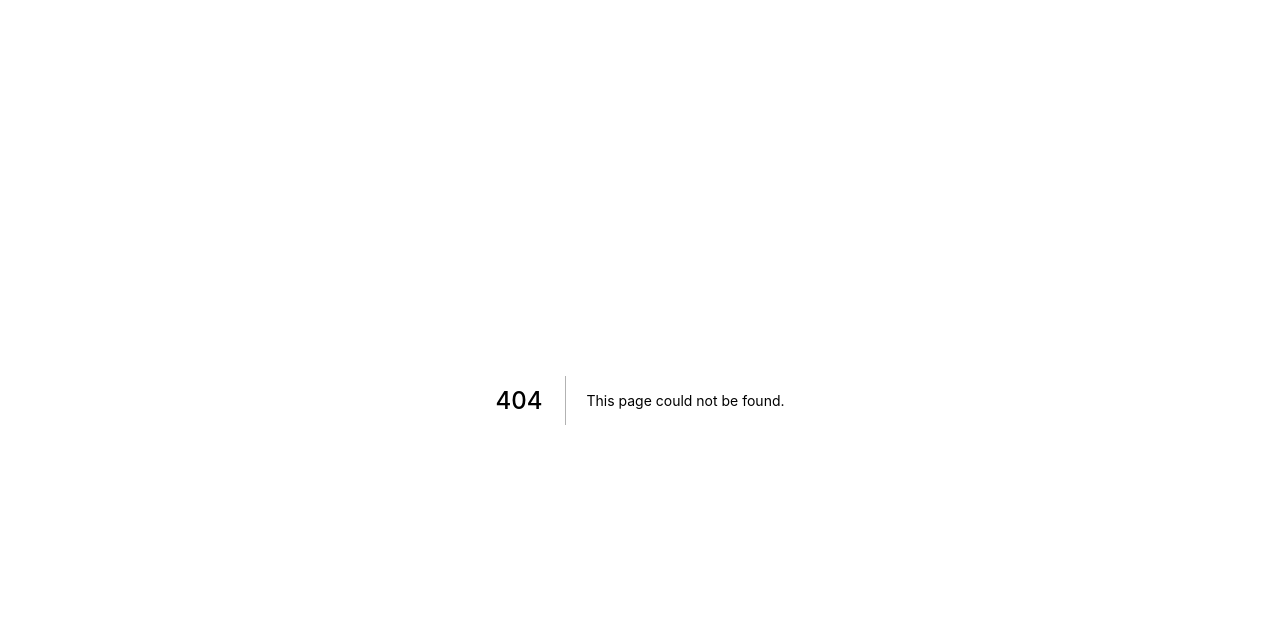
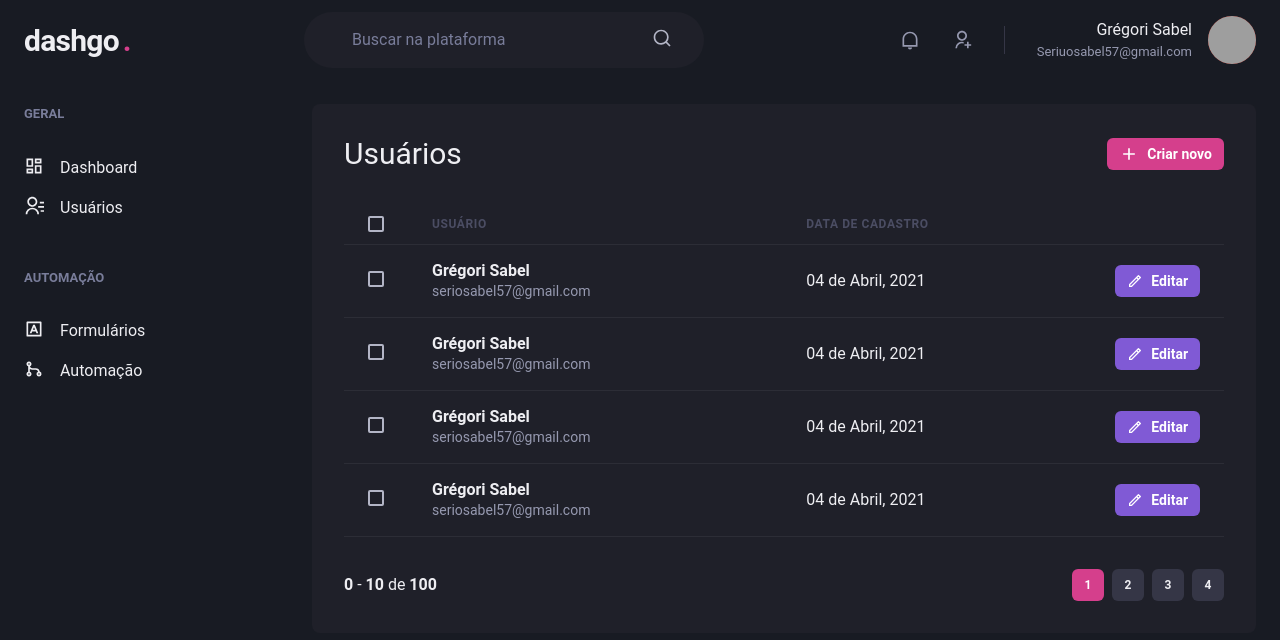
Before and after one commit to Greg-art/Dashgo, a Next.js app: page /users in a window 1280 px wide. Before the commit this address had no page. Shown: the top 640 px of the page. Built offline with nearby package versions, Linux system fonts and the light colour scheme; grey boxes are pictures that could not be loaded.

Commit message:
Tela de usuários

```diff
--- /dev/null
+++ b/src/components/Pagination.tsx
@@ -0,0 +1,66 @@
+import { Box, Button, Stack } from "@chakra-ui/react";
+
+export default function Pagination() {
+  return(
+    <Stack
+      direction='row'
+      spacing='6'
+      mt='8'
+      justify='space-between'
+      align='center'
+    >
+      <Box>
+        <strong>0</strong> - <strong>10</strong> de <strong>100</strong>
+      </Box>
+      <Stack direction='row' spacing="2">
+        <Button
+          size='sm'
+          fontSize='xs'
+          w='4'
+          colorScheme='pink'
+          disabled
+          _disabled={{
+            bg: 'pink.500',
+            cursor: 'default'
+          }}
+        >
+          1
+        </Button>
+        <Button
+          size='sm'
+          fontSize='xs'
+          w='4'
+          bg='gray.700'
+          _hover={{
+            bg: 'gray.500'
+          }}
+        >
+          2
+        </Button>
+        <Button
+          size='sm'
+          fontSize='xs'
+          w='4'
+          bg='gray.700'
+          _hover={{
+            bg: 'gray.500'
+          }}
+        >
+          3
+        </Button>
+        <Button
+          size='sm'
+          fontSize='xs'
+          w='4'
+          bg='gray.700'
+          _hover={{
+            bg: 'gray.500'
+          }}
+        >
+          4
+        </Button>
+
+      </Stack>
+    </Stack>
+  );
+}
--- /dev/null
+++ b/src/pages/users/index.tsx
@@ -0,0 +1,143 @@
+import { Box, Button, Checkbox, Flex, Heading, Icon, Table, Tbody, Td, Text, Th, Thead, Tr } from "@chakra-ui/react";
+import { RiAddLine, RiPencilLine } from "react-icons/ri";
+
+import { Header } from "../../components/Form/Header";
+import Pagination from "../../components/Pagination";
+import { Sidebar } from "../../components/Sidebar";
+
+export default function UserList() {
+  return(
+    <Box>
+      <Header />
+
+      <Flex w="100%" my="6" maxW={1400} mx="auto" px="6">
+        <Sidebar />
+
+        <Box flex='1' borderRadius={8} bg='gray.800' p='8'>
+          <Flex mb="8" justify="space-between" align="center" >
+            <Heading size='lg' fontWeight="normal">Usuários</Heading>
+
+            <Button
+              as='a'
+              size="sm"
+              fontSize='sm'
+              colorScheme="pink"
+              leftIcon={<Icon as={RiAddLine} fontSize='20'/>}
+            >
+              Criar novo
+            </Button>
+          </Flex>
+
+          <Table colorScheme="whiteAlpha">
+            <Thead>
+              <Tr>
+                <Th px="6" color='gray.300' w="8">
+                  <Checkbox colorScheme="pink" />
+                </Th>
+                <Th>usuário</Th>
+                <Th>Data de cadastro</Th>
+                <Th w='0'></Th>
+              </Tr>
+            </Thead>
+            <Tbody>
+              <Tr>
+                <Td px='6'>
+                  <Checkbox colorScheme="pink" />
+                </Td>
+                <Td>
+                  <Box>
+                    <Text fontWeight="bold">Grégori Sabel</Text>
+                    <Text fontSize='sm' color='gray.300'>seriosabel57@gmail.com</Text>
+                  </Box>
+                </Td>
+                <Td>04 de Abril, 2021</Td>
+                <Td>
+                  <Button
+                    as='a'
+                    size="sm"
+                    fontSize='sm'
+                    colorScheme="purple"
+                    leftIcon={<Icon as={RiPencilLine} fontSize='16'/>}
+                  >
+                    Editar
+                  </Button>
+                </Td>
+              </Tr>
+              <Tr>
+                <Td px='6'>
+                  <Checkbox colorScheme="pink" />
+                </Td>
+                <Td>
+                  <Box>
+                    <Text fontWeight="bold">Grégori Sabel</Text>
+                    <Text fontSize='sm' color='gray.300'>seriosabel57@gmail.com</Text>
+                  </Box>
+                </Td>
+                <Td>04 de Abril, 2021</Td>
+                <Td>
+                  <Button
+                    as='a'
+                    size="sm"
+                    fontSize='sm'
+                    colorScheme="purple"
+                    leftIcon={<Icon as={RiPencilLine} fontSize='16'/>}
+                  >
+                    Editar
+                  </Button>
+                </Td>
+              </Tr>
+              <Tr>
+                <Td px='6'>
+                  <Checkbox colorScheme="pink" />
+                </Td>
+                <Td>
+                  <Box>
+                    <Text fontWeight="bold">Grégori Sabel</Text>
+                    <Text fontSize='sm' color='gray.300'>seriosabel57@gmail.com</Text>
+                  </Box>
+                </Td>
+                <Td>04 de Abril, 2021</Td>
+                <Td>
+                  <Button
+                    as='a'
+                    size="sm"
+                    fontSize='sm'
+                    colorScheme="purple"
+                    leftIcon={<Icon as={RiPencilLine} fontSize='16'/>}
+                  >
+                    Editar
+                  </Button>
+                </Td>
+              </Tr>
+              <Tr>
+                <Td px='6'>
+                  <Checkbox colorScheme="pink" />
+                </Td>
+                <Td>
+                  <Box>
+                    <Text fontWeight="bold">Grégori Sabel</Text>
+                    <Text fontSize='sm' color='gray.300'>seriosabel57@gmail.com</Text>
+                  </Box>
+                </Td>
+                <Td>04 de Abril, 2021</Td>
+                <Td>
+                  <Button
+                    as='a'
+                    size="sm"
+                    fontSize='sm'
+                    colorScheme="purple"
+                    leftIcon={<Icon as={RiPencilLine} fontSize='16'/>}
+                  >
+                    Editar
+                  </Button>
+                </Td>
+              </Tr>
+            </Tbody>
+          </Table>
+
+          <Pagination />
+        </Box>
+      </Flex>
+    </Box>
+  );
+}
```
Also changed, not shown: src/pages/users/create.tsx (added, +42 -0 lines).
